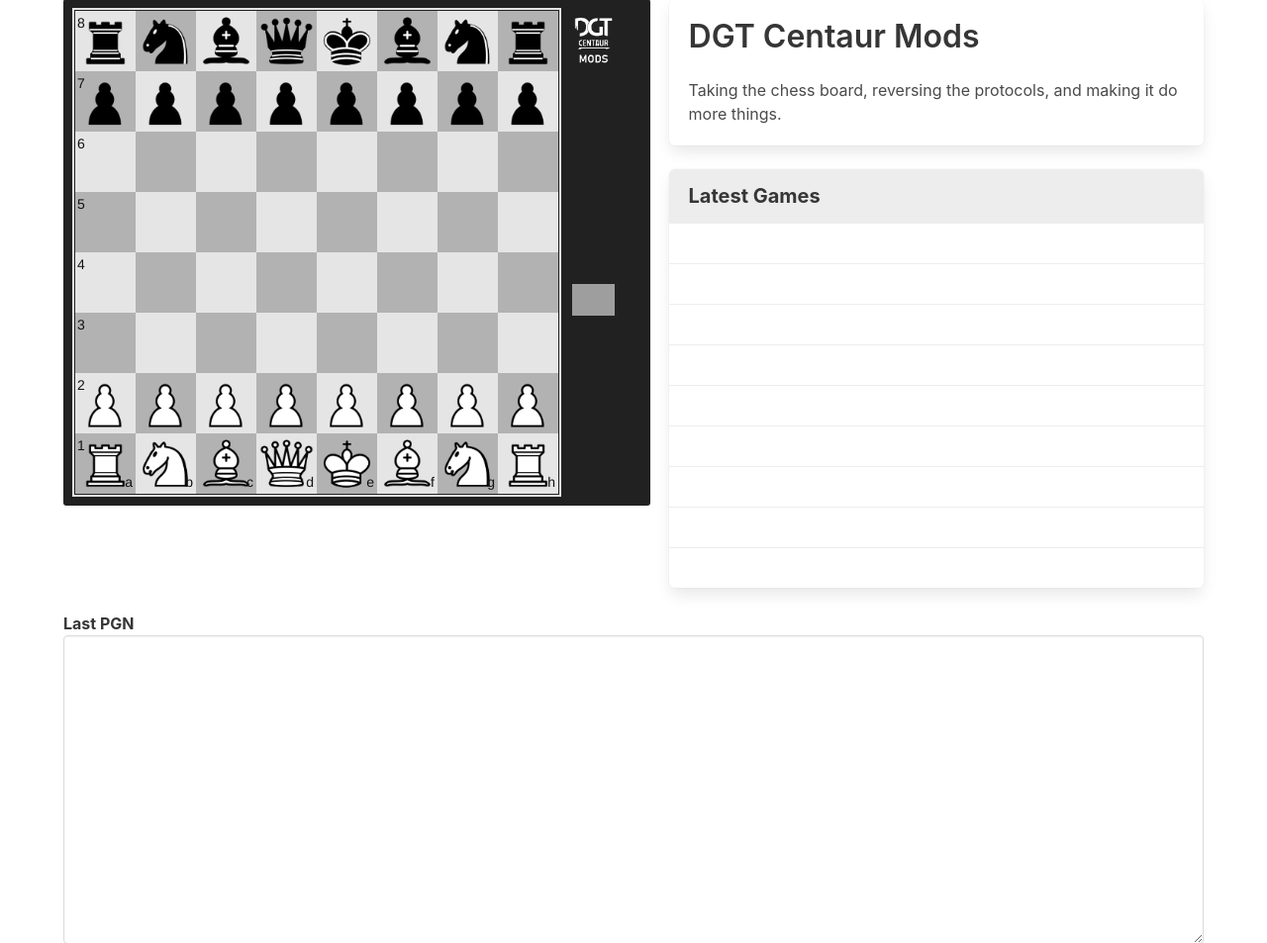
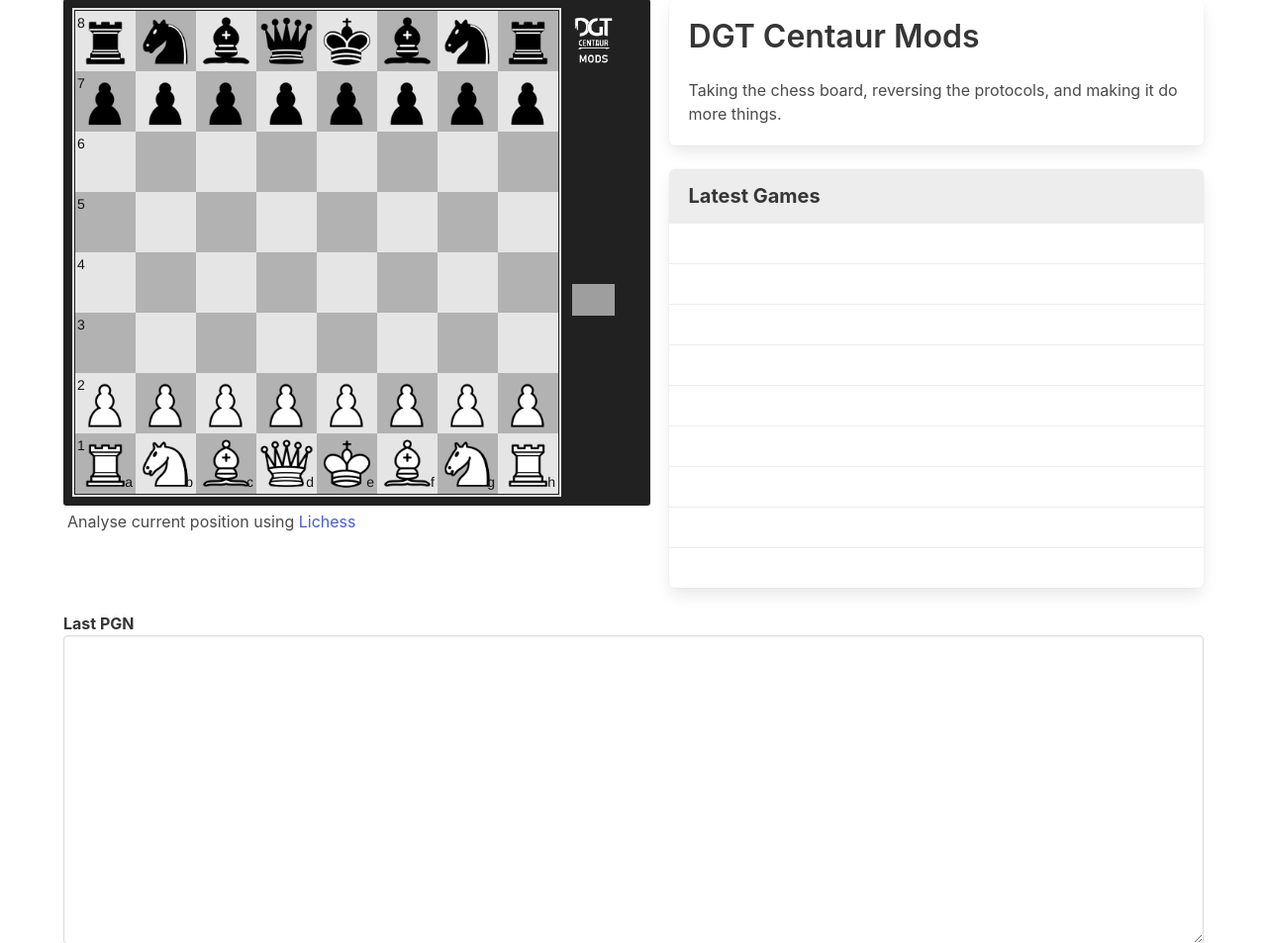
Before and after one commit to DGTCentaurMods/DGTCentaurMods, a Flask app: page / in a window 1280 px wide. Shown: the part 101-1054 px from the top of the page at 99% size. Run offline with Flask 3, Linux system fonts and the light colour scheme; data that the repository does not hold is empty; grey boxes are pictures that could not be loaded.

Commit message:
Added Lichess analysis link to liveboard.

```diff
--- a/DGTCentaurMods/opt/DGTCentaurMods/web/templates/liveboard.html
+++ b/DGTCentaurMods/opt/DGTCentaurMods/web/templates/liveboard.html
@@ -1,4 +1,5 @@
 <div id="centaur" style="background-color: #212121; padding:9px; width: 685px;-webkit-border-radius: 23px;-moz-border-radius: 3px;border-radius: 3px;">
+
     <style>
         .white-1e1d7{background-color:#e5e5e5;color: #131313}
         .black-3c85d{background-color:#b2b2b2;color: #131313}
@@ -21,6 +22,7 @@
     <img id='logo' src="{{ url_for('static', filename='logo_mods_web.png') }}" style="width:64px; float:left; padding-left: 13px; padding-top: 1px; background-color: #212121">
     <img id='epaper' src="{{ url_for('static', filename='epaper.jpg') }}" style="width:64px; float:left; padding-left: 13px; padding-top: 210px;">
     <div style="clear:both"></div>
+
     <script>
         var ratio = 1;
         function refreshImage(imgElement, imgURL){
@@ -35,6 +37,8 @@
             xmlhttp.onreadystatechange = function(){
                 if (xmlhttp.readyState == 4 && xmlhttp.status == 200){
                     board1.position(xmlhttp.responseText)
+
+                    document.getElementById("lichessLink").href="https://lichess.org/analysis/"+xmlhttp.responseText;
                 }
             }
             xmlhttp.open("GET", "/fen", true);
@@ -88,3 +92,5 @@
         }
     </script>
 </div>
+
+<div style="padding:4px;">Analyse current position using <a href="#" id="lichessLink">Lichess</a></div>
```
